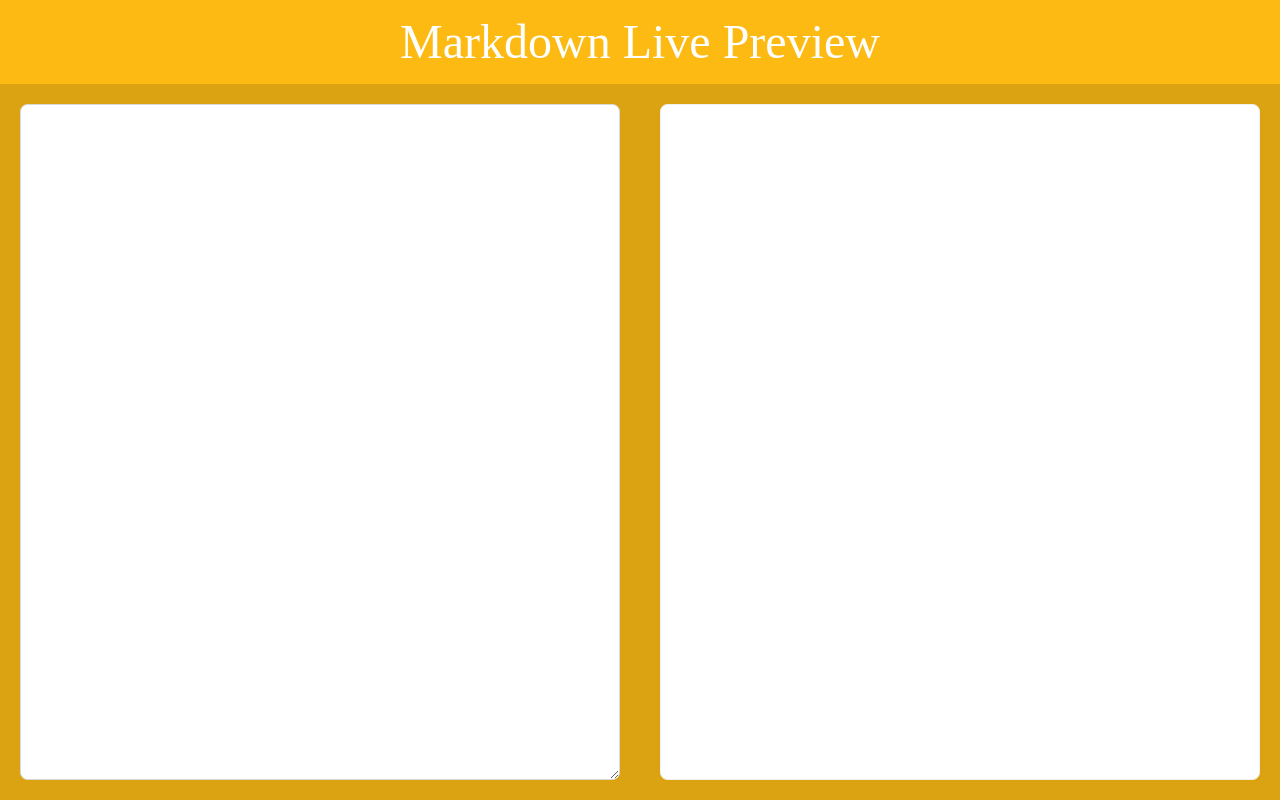
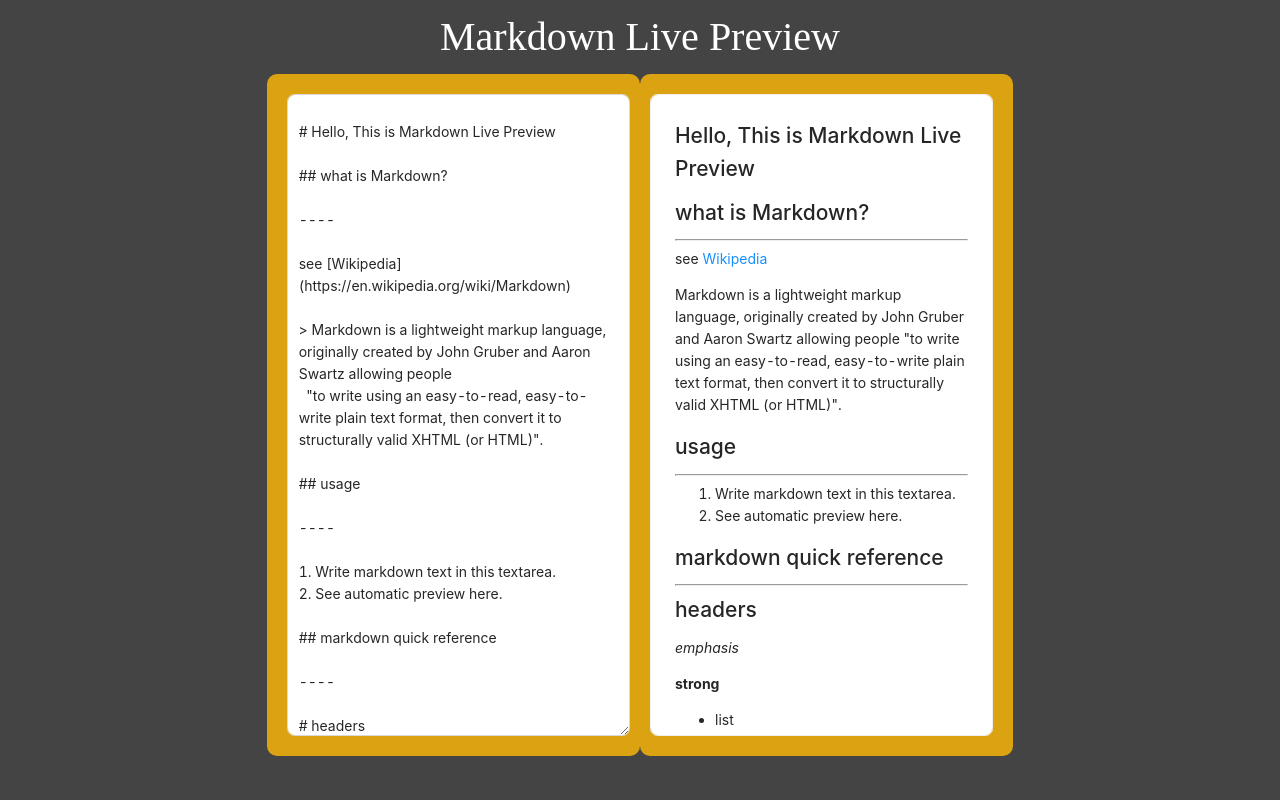
Before and after one commit to willemclarke/markdown-previewer, a React (Create React App) app: page / in a window 1280 px wide. Built offline with nearby package versions, Linux system fonts and the light colour scheme.

Commit message:
feat(default state value to preview)

```diff
--- a/package.json
+++ b/package.json
@@ -8,7 +8,8 @@
     "markdown-to-jsx": "^6.11.0",
     "react": "^16.13.0",
     "react-dom": "^16.13.0",
-    "react-scripts": "3.4.0"
+    "react-scripts": "3.4.0",
+    "react-use-localstorage": "^3.4.1"
   },
   "scripts": {
     "start": "react-scripts start",
--- a/src/App.tsx
+++ b/src/App.tsx
@@ -1,4 +1,5 @@
 import React from "react";
+import useLocalStorage from "react-use-localstorage";
 import * as _ from "lodash";
 
 import { Row, Col } from "antd";
@@ -6,50 +7,102 @@
 import { MarkdownInput } from "./components/MarkdownInput";
 import { HtmlPreview } from "./components/HtmlPreview";
 
-const { Header, Content } = Layout;
+const { Header, Content, Footer } = Layout;
 
 export const App: React.FC = () => {
-  const [markdown, setMarkdown] = React.useState(``);
+  const [markdown, setMarkdown] = React.useState(
+    `
+# Hello, This is Markdown Live Preview
+
+## what is Markdown?
+
+----
+
+see [Wikipedia](https://en.wikipedia.org/wiki/Markdown)
+
+> Markdown is a lightweight markup language, originally created by John Gruber and Aaron Swartz allowing people
+  "to write using an easy-to-read, easy-to-write plain text format, then convert it to structurally valid XHTML (or HTML)".
+
+## usage
+
+----
+
+1. Write markdown text in this textarea.
+2. See automatic preview here.
+
+## markdown quick reference
+
+----
+
+# headers
+
+*emphasis*
+
+**strong**
+
+* list
+
+>block quote
+
+[links](https://wikipedia.org)
+
+## thanks
+
+----
+
+* [markdown-to-jsx](https://github.com/probablyup/markdown-to-jsx)
+  `
+  );
 
   return (
-    <Layout style={{ backgroundColor: "#fcba12", height: "100vh" }}>
+    <Layout style={{ backgroundColor: "#444444", height: "100vh" }}>
       <Header
         style={{
-          backgroundColor: "#fcba12",
+          backgroundColor: "#444444",
           display: "flex",
           justifyContent: "center",
-          paddingTop: "10px",
+          paddingTop: "5px",
           fontFamily: "Trocchi, serif",
-          fontSize: "3rem",
+          fontSize: "2.5rem",
           color: "white"
         }}
       >
         Markdown Live Preview
       </Header>
-      <Content style={{ paddingTop: "10px" }}>
-        <Row style={{ paddingTop: "10px", height: "100%" }}>
+      <Content style={{ paddingTop: "5px", paddingBottom: "10px" }}>
+        <Row style={{ paddingTop: "5px", height: "100%" }}>
+          <Col span={5} />
           <Col
-            span={12}
+            span={7}
             style={{
               background: "#dba212",
-              padding: "20px 20px 20px 20px",
-              height: "100%"
+              padding: "20px 10px 20px 20px",
+              height: "100%",
+              borderRadius: "10px"
             }}
           >
-            <MarkdownInput setMarkdown={setMarkdown} />
+            <MarkdownInput markdown={markdown} setMarkdown={setMarkdown} />
           </Col>
           <Col
-            span={12}
+            span={7}
             style={{
               background: "#dba212",
-              padding: "20px 20px 20px 20px",
-              height: "100%"
+              padding: "20px 20px 20px 10px",
+              height: "100%",
+              borderRadius: "10px"
             }}
           >
             <HtmlPreview markdown={markdown} />
           </Col>
+          <Col span={5} />
         </Row>
       </Content>
+      <Footer
+        style={{
+          backgroundColor: "#444444",
+          paddingBottom: "10px"
+        }}
+      />
     </Layout>
   );
 };
--- a/src/components/HtmlPreview.tsx
+++ b/src/components/HtmlPreview.tsx
@@ -12,7 +12,7 @@
   const { markdown } = props;
 
   return (
-    <Card style={{ height: "100%", borderRadius: "7.5px" }}>
+    <Card style={{ height: "100%", width: "100%", borderRadius: "7.5px", overflow: "auto" }}>
       <Markdown>{markdown}</Markdown>
     </Card>
   );
--- a/src/components/MarkdownInput.tsx
+++ b/src/components/MarkdownInput.tsx
@@ -6,13 +6,15 @@
 
 interface Props {
   setMarkdown: (v: string) => void;
+  markdown: string;
 }
 
 export const MarkdownInput = (props: Props): JSX.Element => {
-  const { setMarkdown } = props;
+  const { markdown, setMarkdown } = props;
 
   return (
     <TextArea
+      defaultValue={markdown}
       style={{ height: "100%", width: "100%", backgroundColor: "white", margin: "0px", borderRadius: "7.5px" }}
       onChange={(e: React.ChangeEvent<HTMLTextAreaElement>) => setMarkdown(e.target.value)}
     />
```
Also changed, not shown: 2 other files (tests, documents, lock files or other folders).
